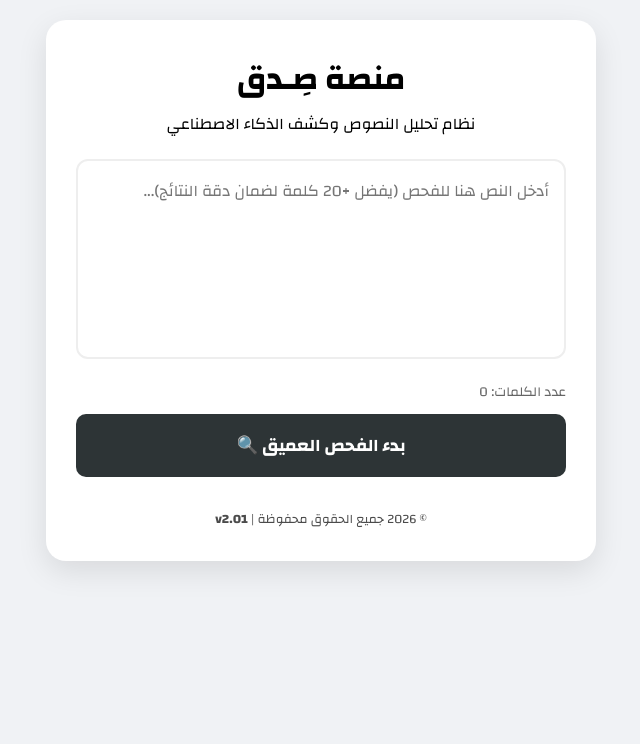
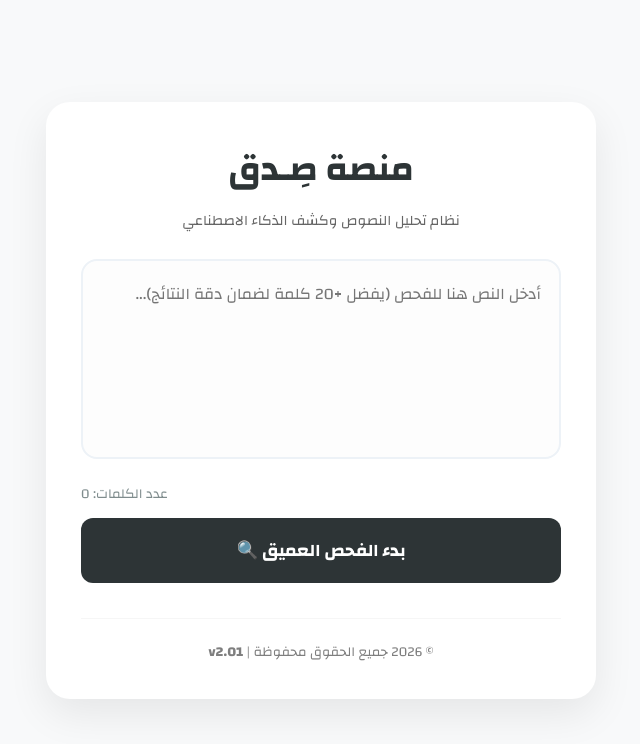
Before and after one commit to 515G/Web, a plain HTML site: page index.html in a window 1280 px wide. Shown: the whole page, without its empty margins (319-959 px from the left). Drawn offline with Linux system fonts and the light colour scheme.

Commit message:
Update style.css

```diff
--- a/style.css
+++ b/style.css
@@ -1,45 +1,48 @@
 :root {
     --primary: #2d3436;
     --accent: #0984e3;
-    --bg: #f0f2f5;
+    --success: #00b894;
+    --danger: #d63031;
+    --bg: #f8f9fa;
 }
 
 * { margin: 0; padding: 0; box-sizing: border-box; font-family: 'Changa', sans-serif; }
-body { background: var(--bg); display: flex; justify-content: center; padding: 20px; }
+
+body { background: var(--bg); display: flex; justify-content: center; align-items: center; min-height: 100vh; padding: 20px; }
 
 .app-container {
-    width: 100%; max-width: 550px; background: white; padding: 30px;
-    border-radius: 20px; box-shadow: 0 10px 30px rgba(0,0,0,0.1);
+    width: 100%; max-width: 550px; background: white; padding: 35px;
+    border-radius: 24px; box-shadow: 0 15px 40px rgba(0,0,0,0.08);
 }
 
-header { text-align: center; margin-bottom: 20px; }
-.logo-box {
-    width: 50px; height: 50px; background: var(--primary); color: white;
-    border-radius: 12px; display: flex; align-items: center; justify-content: center;
-    margin: 0 auto 10px; font-weight: bold; font-size: 1.5rem;
-}
+header { text-align: center; margin-bottom: 25px; }
+h1 { font-size: 2.2rem; color: var(--primary); font-weight: 700; }
+.subtitle { font-size: 0.9rem; opacity: 0.6; margin-top: 5px; }
 
 textarea {
-    width: 100%; height: 200px; padding: 15px; border: 2px solid #eee;
-    border-radius: 12px; font-size: 1rem; outline: none; transition: 0.3s; resize: none;
+    width: 100%; height: 200px; padding: 18px; border: 2px solid #edf2f7;
+    border-radius: 16px; font-size: 1rem; outline: none; transition: 0.3s; resize: none;
+    background: #fdfdfd;
 }
-textarea:focus { border-color: var(--accent); }
+textarea:focus { border-color: var(--accent); background: white; box-shadow: 0 0 0 4px rgba(9, 132, 227, 0.1); }
 
-.stats-bar { margin: 10px 0; font-size: 0.85rem; opacity: 0.6; text-align: right; }
+.stats-bar { margin: 12px 0; font-size: 0.85rem; color: #7f8c8d; text-align: left; }
 
 #scan-btn {
-    width: 100%; padding: 15px; border: none; background: var(--primary);
-    color: white; border-radius: 10px; font-weight: bold; cursor: pointer; font-size: 1.1rem;
+    width: 100%; padding: 16px; border: none; background: var(--primary);
+    color: white; border-radius: 12px; font-weight: bold; cursor: pointer; font-size: 1.1rem;
+    transition: 0.3s;
 }
+#scan-btn:hover { background: #000; transform: translateY(-2px); }
 
-.result-card { margin-top: 25px; padding: 20px; border: 1px solid #eee; border-radius: 15px; text-align: center; }
+.result-card { margin-top: 30px; padding: 25px; border-radius: 18px; text-align: center; background: #fafafa; border: 1px solid #eee; }
 .hidden { display: none; }
 
-#result-percentage { font-size: 3.5rem; font-weight: 800; color: var(--accent); margin-bottom: 5px; }
-.progress-container { width: 100%; height: 10px; background: #eee; border-radius: 5px; margin: 15px 0; overflow: hidden; }
-#progress-fill { height: 100%; width: 0%; transition: 0.8s ease; background: var(--accent); }
+#result-percentage { font-size: 3.5rem; font-weight: 800; line-height: 1; margin-bottom: 5px; }
+.progress-container { width: 100%; height: 10px; background: #e9ecef; border-radius: 20px; margin: 20px 0; overflow: hidden; }
+#progress-fill { height: 100%; width: 0%; transition: 1s cubic-bezier(0.17, 0.67, 0.83, 0.67); }
 
-#result-status { font-size: 1.2rem; margin-bottom: 8px; }
-#result-msg { font-size: 0.9rem; color: #636e72; line-height: 1.5; }
+#result-status { font-size: 1.3rem; margin-bottom: 10px; font-weight: 700; }
+#result-msg { font-size: 0.95rem; color: #636e72; line-height: 1.6; }
 
-footer { margin-top: 30px; text-align: center; font-size: 0.8rem; opacity: 0.7; }
+footer { margin-top: 35px; text-align: center; font-size: 0.85rem; opacity: 0.5; border-top: 1px solid #eee; padding-top: 20px; }
```
